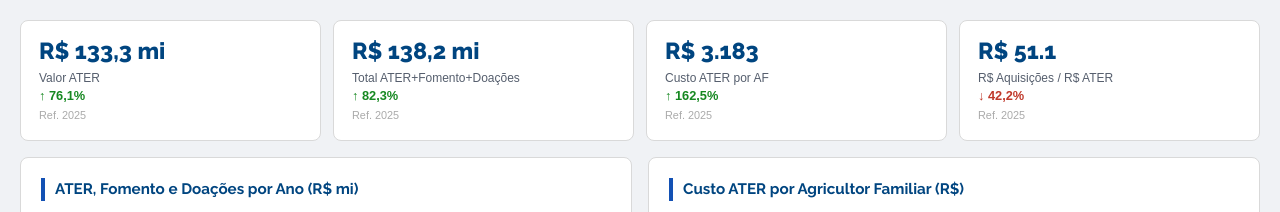
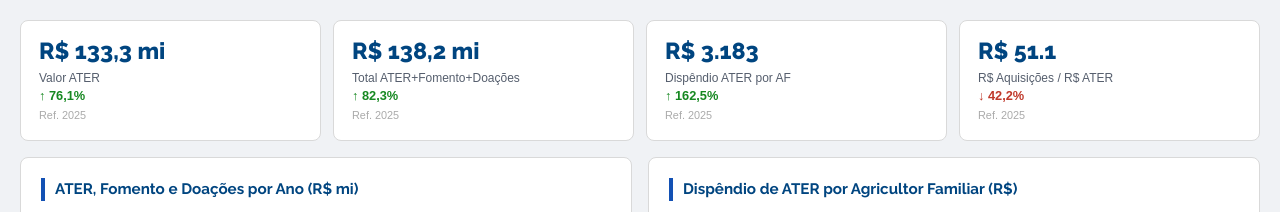
Before and after one commit to CaetanoGisi-MDA/Painel-SBS-2023-2025, a plain HTML site: page index.html in a window 1280 px wide. Both pictures are taken after a click on the button "ATER, Fomento e Doações". Shown: the part 177-389 px from the top of the page. Drawn offline with nearby package versions, Linux system fonts and the light colour scheme; a web font is replaced by a local one.

Commit message:
Update index.html
Corrigi o custo ater para dispendio ater por af

```diff
--- a/index.html
+++ b/index.html
@@ -309,7 +309,7 @@
       <canvas id="chart-ater-barras" height="260"></canvas>
     </div>
     <div class="chart-container">
-      <div class="section-title">Custo ATER por Agricultor Familiar (R$)</div>
+      <div class="section-title">Dispêndio de ATER por Agricultor Familiar (R$)</div>
       <canvas id="chart-ater-custo" height="260"></canvas>
     </div>
   </div>
@@ -915,7 +915,7 @@ function renderAter() {
   document.getElementById('kpis-ater').innerHTML = [
     kpiCard(fmtMoney(DATA[aF].valor_ater), 'Valor ATER', multi ? calcDelta(DATA[a0].valor_ater, DATA[aF].valor_ater) : '', `Ref. ${aF}`),
     kpiCard(fmtMoney(DATA[aF].total_ater), 'Total ATER+Fomento+Doações', multi ? calcDelta(DATA[a0].total_ater, DATA[aF].total_ater) : '', `Ref. ${aF}`),
-    kpiCard('R$ ' + Math.round(custoPorAF(aF)).toLocaleString('pt-BR'), 'Custo ATER por AF', multi ? calcDelta(custoPorAF(a0), custoPorAF(aF)) : '', `Ref. ${aF}`),
+    kpiCard('R$ ' + Math.round(custoPorAF(aF)).toLocaleString('pt-BR'), 'Dispêndio ATER por AF', multi ? calcDelta(custoPorAF(a0), custoPorAF(aF)) : '', `Ref. ${aF}`),
     kpiCard('R$ ' + relacaoAcqAter(aF).toFixed(1), 'R$ Aquisições / R$ ATER', multi ? calcDelta(relacaoAcqAter(a0), relacaoAcqAter(aF)) : '', `Ref. ${aF}`),
   ].join('');
 
@@ -942,7 +942,7 @@ function renderAter() {
     type: 'bar',
     data: {
       labels: anos,
-      datasets: [{ label: 'Custo ATER por AF (R$)', data: anos.map(a => Math.round(custoPorAF(a))), backgroundColor: anos.map(a => CORES[a]), borderRadius: 4 }]
+      datasets: [{ label: 'Dispêndio em ATER por AF (R$)', data: anos.map(a => Math.round(custoPorAF(a))), backgroundColor: anos.map(a => CORES[a]), borderRadius: 4 }]
     },
     options: { responsive: true, plugins: { legend: { display: false } }, scales: { y: { ticks: { callback: v => 'R$ '+v.toLocaleString('pt-BR') } } } }
   });
@@ -954,7 +954,7 @@ function renderAter() {
     ['Doações (R$)', a => fmtMoney(DATA[a].valor_doacao)],
     ['Total ATER+Fomento+Doações (R$)', a => fmtMoney(DATA[a].total_ater)],
     ['Beneficiários (nº)', a => fmtInt(DATA[a].benef_total)],
-    ['Custo ATER por AF (R$)', a => 'R$ '+Math.round(custoPorAF(a)).toLocaleString('pt-BR')],
+    ['Dispêndio ATER por AF (R$)', a => 'R$ '+Math.round(custoPorAF(a)).toLocaleString('pt-BR')],
     ['R$ Aquisições / R$ ATER', a => 'R$ '+relacaoAcqAter(a).toFixed(1)],
   ];
   let tater = `<table><tr><th>Indicador</th>${anos.map(a=>`<th>${a}</th>`).join('')}</tr>`;
```
